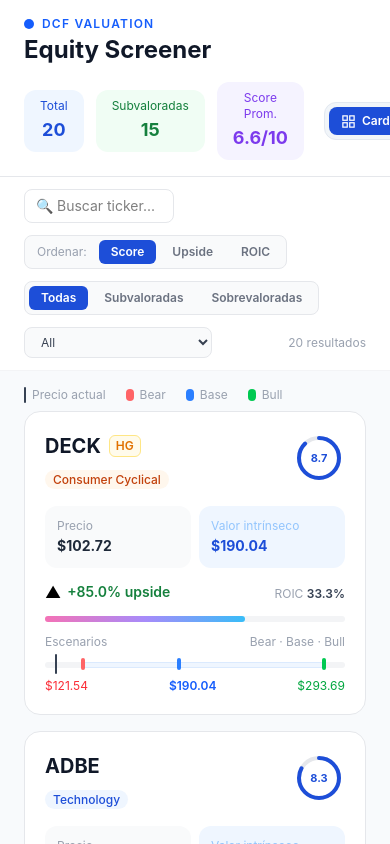
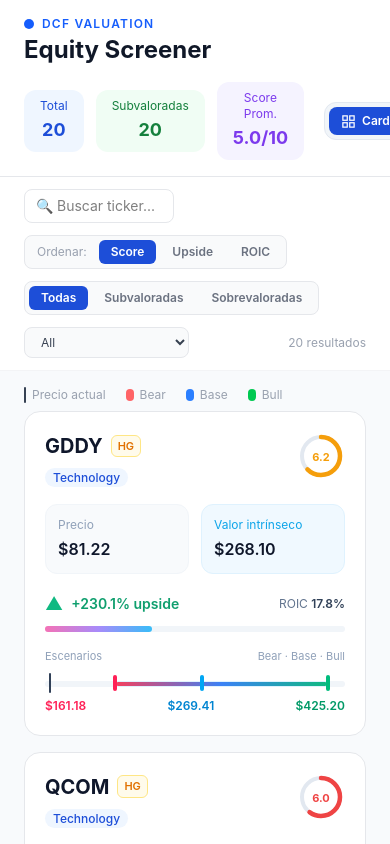
Before and after one commit to reoxb/lumui, a React (Vite) app: page / in a window 390 px wide. Shown: the top 844 px of the page. Built offline with nearby package versions, Linux system fonts and the light colour scheme.

Commit message:
Interface improvements

```diff
--- a/src/valuation-dashboard.tsx
+++ b/src/valuation-dashboard.tsx
@@ -1,7 +1,10 @@
 // @ts-nocheck
-import { useState } from "react";
+import { useState, useEffect } from "react";
 
-import { raw, MOCK_ANALYSIS } from "./mockData";
+import outputText from "../output.txt?raw";
+import { MOCK_ANALYSIS } from "./mockData";
+
+const raw = JSON.parse(outputText);
 
 // ─── Helpers ──────────────────────────────────────────────────────────────────
 const pctFmt = (n) => `${(n * 100).toFixed(1)}%`;
@@ -265,15 +268,23 @@
 
 // ─── ScoreRing ────────────────────────────────────────────────────────────────
 function ScoreRing({ score }) {
-  const r = 20, circ = 2 * Math.PI * r;
-  const color = score >= 0.75 ? "#1D4ED8" : score >= 0.6 ? "#F59E0B" : "#EF4444";
+  const r = 19, circ = 2 * Math.PI * r;
+  const color = score >= 0.75 ? "#0EA5E9" : score >= 0.6 ? "#F59E0B" : "#EF4444";
   return (
-    <svg width="52" height="52" viewBox="0 0 52 52">
-      <circle cx="26" cy="26" r={r} fill="none" stroke="#E5E7EB" strokeWidth="4"/>
-      <circle cx="26" cy="26" r={r} fill="none" stroke={color} strokeWidth="4"
-        strokeDasharray={`${score * circ} ${circ}`} strokeLinecap="round"
-        transform="rotate(-90 26 26)"/>
-      <text x="26" y="30" textAnchor="middle" fontSize="11" fontWeight="700" fill={color}>
+    <svg width="48" height="48" viewBox="0 0 48 48">
+      <circle cx="24" cy="24" r={r} fill="none" stroke="#E2E8F0" strokeWidth="4"/>
+      <circle
+        cx="24"
+        cy="24"
+        r={r}
+        fill="none"
+        stroke={color}
+        strokeWidth="4.5"
+        strokeDasharray={`${Math.min(score,1) * circ} ${circ}`}
+        strokeLinecap="round"
+        transform="rotate(-90 24 24)"
+      />
+      <text x="24" y="29" textAnchor="middle" fontSize="11" fontWeight="700" fill={color}>
         {(score * 10).toFixed(1)}
       </text>
     </svg>
@@ -288,23 +299,29 @@
   const max = Math.max(intrinsic_high, price) * 1.05;
   const toP = (v) => `${((v - min) / (max - min) * 100).toFixed(1)}%`;
   return (
-    <div className="mt-3">
-      <div className="flex justify-between text-xs text-gray-400 mb-1">
+    <div className="mt-4">
+      <div className="flex justify-between text-[11px] text-slate-400 mb-1">
         <span>Escenarios</span><span>Bear · Base · Bull</span>
       </div>
-      <div className="relative h-5">
-        <div className="absolute top-2 left-0 right-0 h-1.5 rounded-full bg-gray-100"/>
-        <div className="absolute top-2 h-1.5 rounded-full bg-blue-50 border border-blue-100"
-          style={{ left: toP(intrinsic_low), width: `${((intrinsic_high - intrinsic_low) / (max - min) * 100).toFixed(1)}%` }}/>
-        <div className="absolute top-1 w-1 h-3 rounded-sm bg-red-400"   style={{ left: toP(intrinsic_low),  transform:"translateX(-50%)" }}/>
-        <div className="absolute top-1 w-1 h-3 rounded-sm bg-blue-500"  style={{ left: toP(intrinsic_mid),  transform:"translateX(-50%)" }}/>
-        <div className="absolute top-1 w-1 h-3 rounded-sm bg-green-500" style={{ left: toP(intrinsic_high), transform:"translateX(-50%)" }}/>
-        <div className="absolute top-0 h-5 w-0.5 bg-gray-700 rounded-full" style={{ left: toP(price), transform:"translateX(-50%)" }}/>
+      <div className="relative h-6">
+        <div className="absolute top-3 left-0 right-0 h-1.5 rounded-full bg-slate-100" />
+        <div
+          className="absolute top-3 h-1.5 rounded-full border border-sky-100"
+          style={{
+            left: toP(intrinsic_low),
+            width: `${((intrinsic_high - intrinsic_low) / (max - min) * 100).toFixed(1)}%`,
+            background: "linear-gradient(90deg,#F43F5E,#3B82F6,#10B981)"
+          }}
+        />
+        <div className="absolute top-1.5 w-1 h-4 rounded-sm bg-rose-500"  style={{ left: toP(intrinsic_low),  transform:"translateX(-50%)" }}/>
+        <div className="absolute top-1.5 w-1 h-4 rounded-sm bg-sky-500"   style={{ left: toP(intrinsic_mid),  transform:"translateX(-50%)" }}/>
+        <div className="absolute top-1.5 w-1 h-4 rounded-sm bg-emerald-500"style={{ left: toP(intrinsic_high), transform:"translateX(-50%)" }}/>
+        <div className="absolute top-1 w-0.5 h-5 rounded-full bg-slate-700" style={{ left: toP(price), transform:"translateX(-50%)" }}/>
       </div>
-      <div className="flex justify-between text-xs mt-1">
-        <span className="text-red-500">{money(intrinsic_low)}</span>
-        <span className="text-blue-600 font-semibold">{money(intrinsic_mid)}</span>
-        <span className="text-green-600">{money(intrinsic_high)}</span>
+      <div className="flex justify-between text-[12px] mt-1 font-semibold">
+        <span className="text-rose-500">{money(intrinsic_low)}</span>
+        <span className="text-sky-600">{money(intrinsic_mid)}</span>
+        <span className="text-emerald-600">{money(intrinsic_high)}</span>
       </div>
     </div>
   );
@@ -318,45 +335,48 @@
     <div onClick={() => onClick(stock)}
       className="bg-white rounded-2xl p-5 cursor-pointer transition-all duration-200 hover:shadow-md hover:-translate-y-0.5"
       style={{ border:"1px solid #E5E7EB" }}>
-      <div className="flex justify-between items-start mb-4">
-        <div>
-          <div className="flex items-center gap-2 mb-1.5">
-            <span className="text-xl font-bold text-gray-900">{stock.ticker}</span>
+      <div className="flex justify-between items-start">
+        <div className="space-y-1">
+          <div className="flex items-center gap-2">
+            <span className="text-xl font-bold text-slate-900">{stock.ticker}</span>
             {stock.assumptions.growth_regime === "HYPER_GROWTH" && (
-              <span className="text-xs font-semibold px-1.5 py-0.5 rounded-md bg-amber-50 text-amber-600 border border-amber-200">HG</span>
+              <span className="text-[11px] font-semibold px-1.5 py-0.5 rounded-md bg-amber-50 text-amber-600 border border-amber-200">HG</span>
             )}
           </div>
           <span className="text-xs font-medium px-2 py-0.5 rounded-full" style={{ background:tag.bg, color:tag.text }}>{stock.inputs.sector}</span>
         </div>
         <ScoreRing score={stock.score}/>
       </div>
-      <div className="grid grid-cols-2 gap-2 mb-3">
-        <div className="bg-gray-50 rounded-xl p-3">
-          <p className="text-xs text-gray-400 mb-0.5">Precio</p>
-          <p className="text-sm font-bold text-gray-800">{money(stock.inputs.price)}</p>
+
+      <div className="grid grid-cols-2 gap-3 mt-4">
+        <div className="rounded-xl p-3 border border-slate-100 bg-slate-50">
+          <p className="text-xs text-slate-400 mb-1">Precio</p>
+          <p className="text-base font-semibold text-slate-900">{money(stock.inputs.price)}</p>
         </div>
-        <div className="rounded-xl p-3" style={{ background: up > 0 ? "#EFF6FF" : "#FFF1F2" }}>
-          <p className="text-xs mb-0.5" style={{ color: up > 0 ? "#93C5FD" : "#FCA5A5" }}>Valor intrínseco</p>
-          <p className="text-sm font-bold" style={{ color: up > 0 ? "#1D4ED8" : "#DC2626" }}>
+        <div className="rounded-xl p-3 border border-sky-100" style={{ background: up > 0 ? "#F0F9FF" : "#FFF1F2" }}>
+          <p className="text-xs mb-1" style={{ color: up > 0 ? "#0EA5E9" : "#EF4444" }}>Valor intrínseco</p>
+          <p className="text-base font-semibold" style={{ color: up > 0 ? "#0F172A" : "#B91C1C" }}>
             {money(stock.valuation.intrinsic_value_per_share)}
           </p>
         </div>
       </div>
-      <div className="flex items-center justify-between mb-3">
-        <div className="flex items-center gap-1.5">
-          <span className="text-base">{up > 0 ? "▲" : "▼"}</span>
-          <span className="text-sm font-semibold" style={{ color: up > 0 ? "#15803D" : "#DC2626" }}>
+
+      <div className="flex items-center justify-between mt-4 mb-2">
+        <div className="flex items-center gap-2">
+          <span className="text-lg" style={{ color: up > 0 ? "#10B981" : "#EF4444" }}>{up > 0 ? "▲" : "▼"}</span>
+          <span className="text-sm font-semibold" style={{ color: up > 0 ? "#0F9F6E" : "#B91C1C" }}>
             {up > 0 ? "+" : ""}{(up * 100).toFixed(1)}% upside
           </span>
         </div>
-        <div>
-          <span className="text-xs text-gray-400">ROIC </span>
-          <span className="text-xs font-semibold text-gray-700">{pctFmt(stock.quality_metrics.roic)}</span>
+        <div className="text-xs text-slate-500">
+          ROIC <span className="font-semibold text-slate-700">{pctFmt(stock.quality_metrics.roic)}</span>
         </div>
       </div>
-      <div className="h-1.5 rounded-full bg-gray-100 mb-3">
+
+      <div className="h-1.5 rounded-full bg-slate-100 mb-3">
         <div className="h-1.5 rounded-full" style={{ width:`${Math.min(stock.quality_metrics.roic*200,100)}%`, background:"linear-gradient(90deg,#F472B6,#A78BFA,#38BDF8)" }}/>
       </div>
+
       <ScenarioTrack stock={stock}/>
     </div>
   );
@@ -367,48 +387,63 @@
   const up  = upside(stock);
   const tag = SECTOR_TAGS[stock.inputs.sector] || { bg:"#F3F4F6", text:"#374151" };
   return (
-    <tr onClick={() => onClick(stock)} className="cursor-pointer transition-colors hover:bg-blue-50"
-      style={{ background: idx % 2 === 0 ? "#fff" : "#F9FAFB", borderBottom:"1px solid #E5E7EB" }}>
+    <tr
+      onClick={() => onClick(stock)}
+      className="cursor-pointer transition-colors hover:bg-sky-50"
+      style={{ background: idx % 2 === 0 ? "#fff" : "#F8FAFC", borderBottom:"1px solid #E2E8F0" }}>
       <td className="px-4 py-3">
         <div className="flex items-center gap-2">
-          <span className="font-bold text-gray-900">{stock.ticker}</span>
+          <span className="font-bold text-slate-900">{stock.ticker}</span>
           {stock.assumptions.growth_regime === "HYPER_GROWTH" && (
-            <span className="text-xs font-semibold px-1.5 py-0.5 rounded-md bg-amber-50 text-amber-600 border border-amber-200">HG</span>
+            <span className="text-[11px] font-semibold px-1.5 py-0.5 rounded-md bg-amber-50 text-amber-600 border border-amber-200">HG</span>
           )}
         </div>
       </td>
       <td className="px-4 py-3">
-        <span className="text-xs font-medium px-2 py-0.5 rounded-full" style={{ background:tag.bg, color:tag.text }}>{stock.inputs.sector}</span>
+        <span className="text-xs font-medium px-2 py-0.5 rounded-full" style={{ background:tag.bg, color:tag.text }}>
+          {stock.inputs.sector}
+        </span>
       </td>
-      <td className="px-4 py-3 font-semibold text-gray-800">{money(stock.inputs.price)}</td>
-      <td className="px-4 py-3 font-semibold" style={{ color: up > 0 ? "#1D4ED8" : "#DC2626" }}>
+      <td className="px-4 py-3 font-semibold text-slate-800">{money(stock.inputs.price)}</td>
+      <td className="px-4 py-3 font-semibold" style={{ color: up > 0 ? "#0EA5E9" : "#DC2626" }}>
         {money(stock.valuation.intrinsic_value_per_share)}
       </td>
       <td className="px-4 py-3">
-        <span className="font-semibold text-sm" style={{ color: up > 0 ? "#15803D" : "#DC2626" }}>
+        <div className="flex items-center gap-1.5">
+          <span className="text-xs text-slate-400">Δ</span>
+          <span className="font-semibold text-sm" style={{ color: up > 0 ? "#0F9F6E" : "#B91C1C" }}>
             {up > 0 ? "+" : ""}{(up * 100).toFixed(1)}%
           </span>
+        </div>
       </td>
       <td className="px-4 py-3">
         <div className="flex items-center gap-2">
-          <span className="text-sm text-gray-700">{pctFmt(stock.quality_metrics.roic)}</span>
-          <div className="w-16 h-1.5 rounded-full bg-gray-100">
-            <div className="h-1.5 rounded-full" style={{ width:`${Math.min(stock.quality_metrics.roic*200,100)}%`, background:"linear-gradient(90deg,#F472B6,#A78BFA,#38BDF8)" }}/>
+          <span className="text-sm text-slate-700">{pctFmt(stock.quality_metrics.roic)}</span>
+          <div className="w-16 h-1.5 rounded-full bg-slate-100">
+            <div
+              className="h-1.5 rounded-full"
+              style={{
+                width:`${Math.min(stock.quality_metrics.roic*200,100)}%`,
+                background:"linear-gradient(90deg,#38BDF8,#A78BFA,#F472B6)"
+              }}
+            />
           </div>
         </div>
       </td>
       <td className="px-4 py-3">
-        <span className="font-bold text-sm" style={{ color: stock.score >= 0.75 ? "#1D4ED8" : stock.score >= 0.6 ? "#F59E0B" : "#EF4444" }}>
+        <span
+          className="font-bold text-sm"
+          style={{ color: stock.score >= 0.75 ? "#0EA5E9" : stock.score >= 0.6 ? "#F59E0B" : "#EF4444" }}>
           {(stock.score * 10).toFixed(1)}
         </span>
       </td>
       <td className="px-4 py-3">
         <div className="flex items-center gap-1 text-xs">
-          <span className="text-red-500">{money(stock.scenario_analysis.intrinsic_low)}</span>
-          <span className="text-gray-300">·</span>
-          <span className="text-blue-600 font-semibold">{money(stock.scenario_analysis.intrinsic_mid)}</span>
-          <span className="text-gray-300">·</span>
-          <span className="text-green-600">{money(stock.scenario_analysis.intrinsic_high)}</span>
+          <span className="text-rose-500">{money(stock.scenario_analysis.intrinsic_low)}</span>
+          <span className="text-slate-300">·</span>
+          <span className="text-sky-600 font-semibold">{money(stock.scenario_analysis.intrinsic_mid)}</span>
+          <span className="text-slate-300">·</span>
+          <span className="text-emerald-600">{money(stock.scenario_analysis.intrinsic_high)}</span>
         </div>
       </td>
     </tr>
@@ -528,11 +563,23 @@
 // ─── App ──────────────────────────────────────────────────────────────────────
 export default function App() {
   const [selected, setSelected]           = useState(null);
-  const [view, setView]                   = useState("cards"); // "cards" | "table"
+  const [isMobile, setIsMobile]           = useState(() => typeof window !== "undefined" && window.innerWidth < 768);
+  const [view, setView]                   = useState(() => (typeof window !== "undefined" && window.innerWidth < 768 ? "cards" : "table")); // "cards" | "table"
   const [sortBy, setSortBy]               = useState("score");
   const [filterValuation, setFilterVal]   = useState("All");
   const [filterSector, setFilterSector]   = useState("All");
   const [search, setSearch]               = useState("");
+
+  useEffect(() => {
+    const onResize = () => {
+      const mobile = window.innerWidth < 768;
+      setIsMobile(mobile);
+      if (!mobile && view === "cards") setView("table");
+      if (mobile && view === "table") setView("table"); // keep table first; user can switch
+    };
+    window.addEventListener("resize", onResize);
+    return () => window.removeEventListener("resize", onResize);
+  }, [view]);
 
   const sectors = ["All", ...Array.from(new Set(raw.map(d => d.inputs.sector))).sort()];
 
@@ -584,9 +631,15 @@
             <div className="flex gap-1 rounded-xl p-1 ml-2" style={{ background:"#F1F5F9", border:"1px solid #E2E8F0" }}>
               <button
                 onClick={() => setView("cards")}
+                disabled={!isMobile}
                 title="Vista tarjetas"
                 className="flex items-center gap-1.5 px-3 py-1.5 rounded-lg text-xs font-semibold transition-all"
-                style={{ background: view==="cards" ? "#1D4ED8" : "transparent", color: view==="cards" ? "#fff" : "#64748B" }}>
+                style={{
+                  background: view==="cards" ? "#1D4ED8" : "transparent",
+                  color: view==="cards" ? "#fff" : "#64748B",
+                  opacity: isMobile ? 1 : 0.4,
+                  cursor: isMobile ? "pointer" : "not-allowed"
+                }}>
                 <IconGrid/> Cards
               </button>
               <button
@@ -643,7 +696,7 @@
       </div>
 
       {/* ── CONTENT ── */}
-      {view === "cards" ? (
+      {view === "cards" && isMobile ? (
         <>
           <div className="max-w-7xl mx-auto px-6 pt-4 pb-2 flex items-center gap-5 text-xs text-gray-400">
             <span className="flex items-center gap-1.5"><span className="inline-block w-0.5 h-4 bg-gray-700 rounded"/>Precio actual</span>
@@ -660,9 +713,14 @@
         <div className="bg-white rounded-2xl overflow-hidden" style={{ border:"1px solid #E5E7EB" }}>
           <table className="w-full">
             <thead>
-                <tr style={{ background:"#1E3A8A" }}>
-                  {["Ticker","Sector","Precio","Valor Intrínseco","Upside","ROIC","Score","Bear · Base · Bull"].map(h => (
-                    <th key={h} className="px-4 py-3 text-left text-xs font-semibold text-white">{h}</th>
+              <tr>
+                {["Ticker","Sector","Precio","Intrínseco","Upside","ROIC","Score","Escenarios"].map(h => (
+                  <th
+                    key={h}
+                    className="px-4 py-3 text-left text-[11px] font-semibold uppercase tracking-wide"
+                    style={{ color:"#64748B", background:"#F8FAFC", borderBottom:"1px solid #E2E8F0" }}>
+                    {h}
+                  </th>
                 ))}
               </tr>
             </thead>
```
Lines whose indentation alone changed are shown as unchanged.
